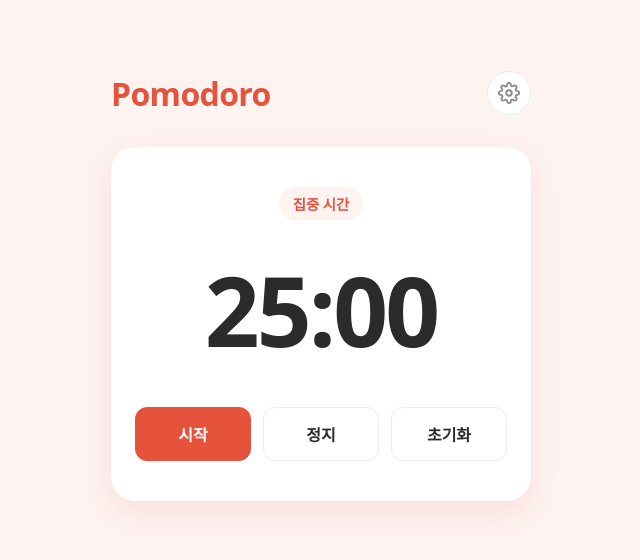
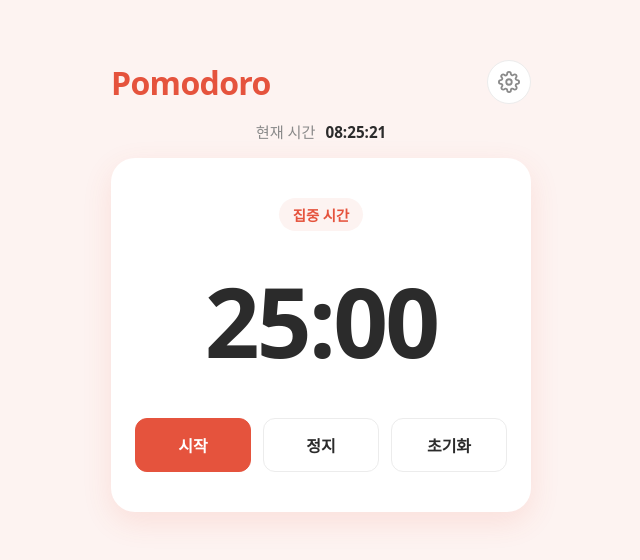
Before and after one commit to soobin0818/pomodoro-timer-web, a plain HTML site: page index.html in a window 1280 px wide. Shown: the part 114-674 px from the top of the page, without its empty margins (319-959 px from the left). Drawn offline with Linux system fonts and the light colour scheme.

Commit message:
클로드 권한설정 + 현재시간 기능추가

```diff
--- a/index.css
+++ b/index.css
@@ -60,6 +60,20 @@ body {
 .btn-settings:hover {
   color: var(--primary);
   transform: rotate(45deg);
+}
+
+/* 현재 시간 */
+.clock {
+  color: var(--muted);
+  font-size: 0.95rem;
+  margin: -16px 0;
+}
+
+.clock-time {
+  margin-left: 6px;
+  color: var(--text);
+  font-weight: 600;
+  font-variant-numeric: tabular-nums;
 }
 
 /* 타이머 카드 */
--- a/index.html
+++ b/index.html
@@ -17,6 +17,8 @@
     </a>
   </header>
 
+  <p class="clock">현재 시간 <time class="clock-time">--:--:--</time></p>
+
   <main class="timer-card">
     <p class="mode">집중 시간</p>
     <div class="time" role="timer" aria-live="polite">25:00</div>
--- a/index.js
+++ b/index.js
@@ -68,3 +68,17 @@ window.onstorage = function (event) {
 };
 
 render();
+
+// 현재 시간 표시
+const clockEl = document.querySelector(".clock-time");
+
+function renderClock() {
+  const now = new Date();
+  const hh = String(now.getHours()).padStart(2, "0");
+  const mm = String(now.getMinutes()).padStart(2, "0");
+  const ss = String(now.getSeconds()).padStart(2, "0");
+  clockEl.textContent = `${hh}:${mm}:${ss}`;
+}
+
+renderClock();
+setInterval(renderClock, 1000);
```
Also changed, not shown: .claude/settings.json (added).
